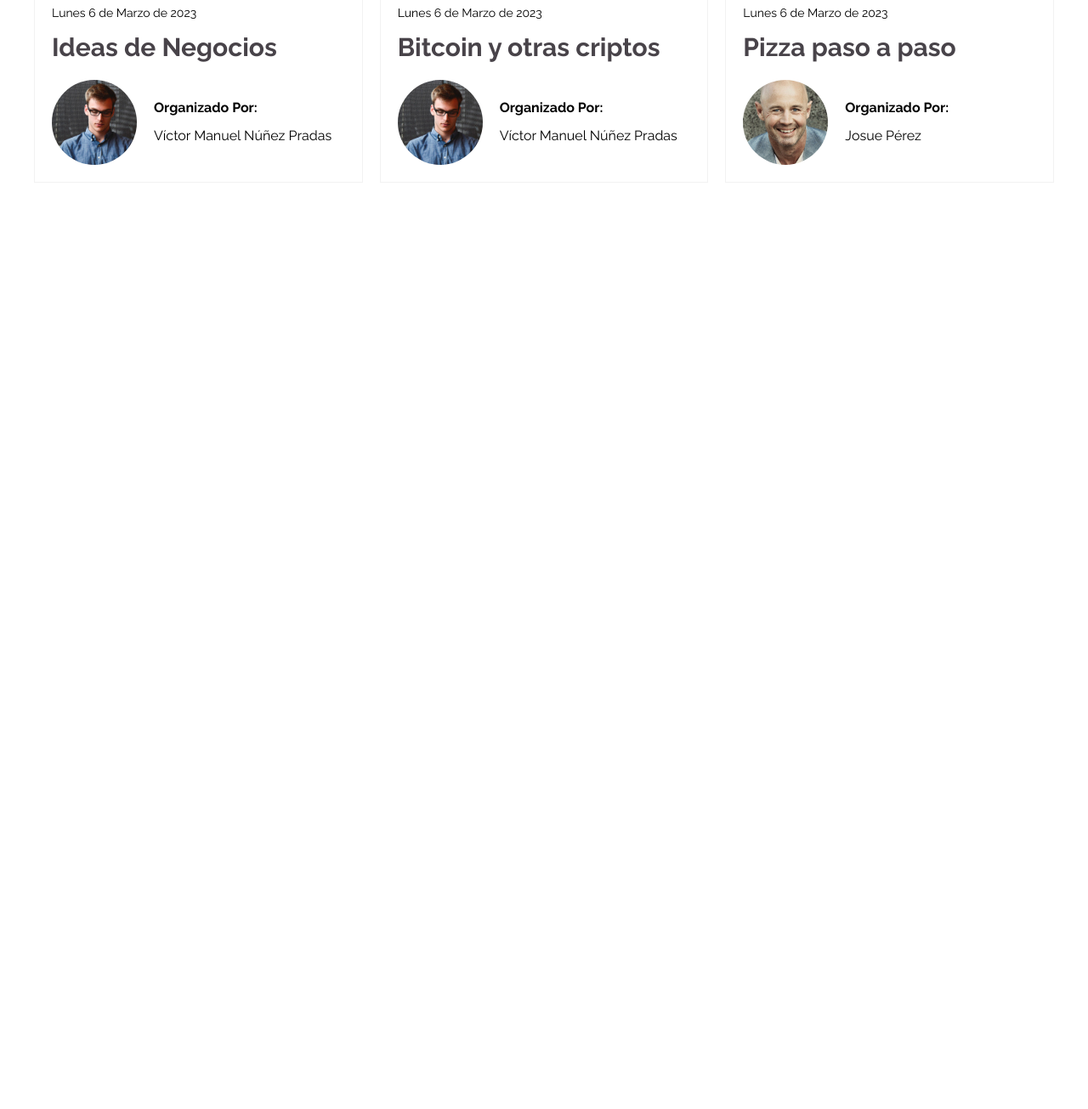
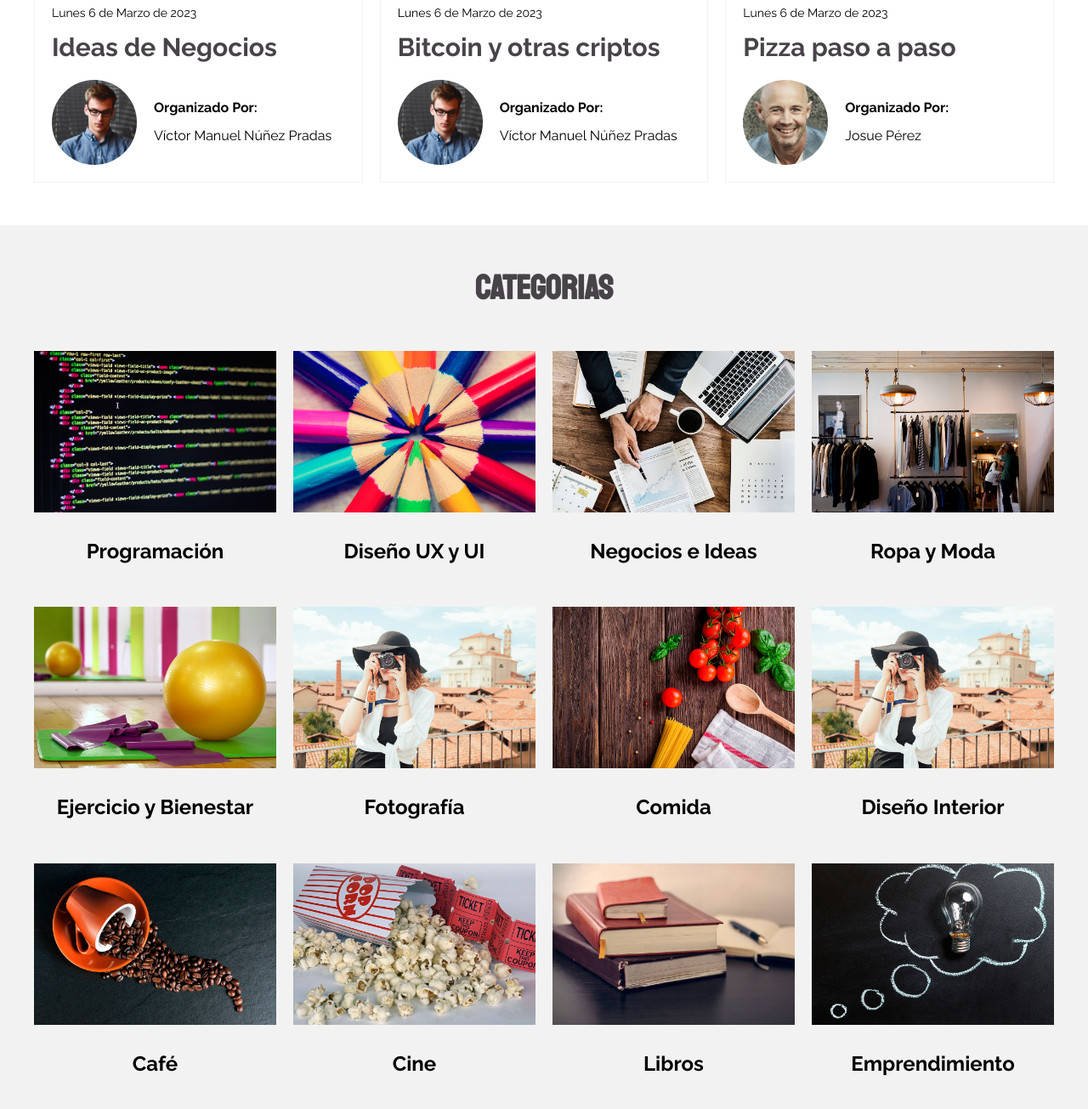
Before and after one commit to VmNunez/Clon-Meetup-, a website: page index.html in a window 1280 px wide. Shown: the part 1330-2635 px from the top of the page at 85% size. Before the commit the page ends 1595 px from the top, so only its background shows below. Drawn offline with Linux system fonts and the light colour scheme.

Commit message:
seccion categorias finalizada

```diff
--- a/index.html
+++ b/index.html
@@ -118,6 +118,61 @@
             </div><!--.evento-->
         </div>
     </main>
+
+    <section class="categorias">
+        <h2 class="categorias__heading">Categorias</h2>
+
+        <ul class="categorias__grid contenedor">
+            <li class="categoria">
+                <img class="categoria__imagen" src="public/img/categoria_1.jpg" alt="imagen categoria">
+                <p class="categoria__nombre">Programación</p>
+            </li>
+            <li class="categoria">
+                <img class="categoria__imagen" src="public/img/categoria_2.jpg" alt="imagen categoria">
+                <p class="categoria__nombre">Diseño UX y UI</p>
+            </li>
+            <li class="categoria">
+                <img class="categoria__imagen" src="public/img/categoria_3.jpg" alt="imagen categoria">
+                <p class="categoria__nombre">Negocios e Ideas</p>
+            </li>
+            <li class="categoria">
+                <img class="categoria__imagen" src="public/img/categoria_4.jpg" alt="imagen categoria">
+                <p class="categoria__nombre">Ropa y Moda</p>
+            </li>
+            <li class="categoria">
+                <img class="categoria__imagen" src="public/img/categoria_5.jpg" alt="imagen categoria">
+                <p class="categoria__nombre">Ejercicio y Bienestar</p>
+            </li>
+            <li class="categoria">
+                <img class="categoria__imagen" src="public/img/categoria_6.jpg" alt="imagen categoria">
+                <p class="categoria__nombre">Fotografía</p>
+            </li>
+            <li class="categoria">
+                <img class="categoria__imagen" src="public/img/categoria_7.jpg" alt="imagen categoria">
+                <p class="categoria__nombre">Comida</p>
+            </li>
+            <li class="categoria">
+                <img class="categoria__imagen" src="public/img/categoria_6.jpg" alt="imagen categoria">
+                <p class="categoria__nombre">Diseño Interior</p>
+            </li>
+            <li class="categoria">
+                <img class="categoria__imagen" src="public/img/categoria_9.jpg" alt="imagen categoria">
+                <p class="categoria__nombre">Café</p>
+            </li>
+            <li class="categoria">
+                <img class="categoria__imagen" src="public/img/categoria_10.jpg" alt="imagen categoria">
+                <p class="categoria__nombre">Cine</p>
+            </li>
+            <li class="categoria">
+                <img class="categoria__imagen" src="public/img/categoria_11.jpg" alt="imagen categoria">
+                <p class="categoria__nombre">Libros</p>
+            </li>
+            <li class="categoria">
+                <img class="categoria__imagen" src="public/img/categoria_12.jpg" alt="imagen categoria">
+                <p class="categoria__nombre">Emprendimiento</p>
+            </li>
+        </ul>
+    </section>
 </body>
 
 </html>
--- /dev/null
+++ b/src/scss/ui/contenido/_categorias.scss
@@ -0,0 +1,36 @@
+@use '../../base/variables' as v;
+@use '../../base/mixins' as m;
+
+.categorias{
+    background-color: v.$grisClaro;
+    padding:5rem 0;
+
+    &__heading{
+        @include m.heading;
+    }
+
+    &__grid{
+        margin-top:5rem;
+        @include m.grid(1,4rem);
+
+        @include m.tablet{
+            @include m.grid(2,2rem);
+        }
+
+       @include m.desktop{
+            @include m.grid(4,2rem);
+       }
+    }
+}
+.categoria{
+
+    &__imagen{
+
+    }
+
+    &__nombre{
+        font-size: 2.4rem;
+        font-weight: 700;
+        text-align: center;
+    }
+}
--- a/src/scss/ui/contenido/_index.scss
+++ b/src/scss/ui/contenido/_index.scss
@@ -1,3 +1,4 @@
 @forward 'hero';
 @forward 'busqueda';
 @forward 'eventos';
+@forward 'categorias';
```
Also changed, not shown: css/app.css, 1 other file.
